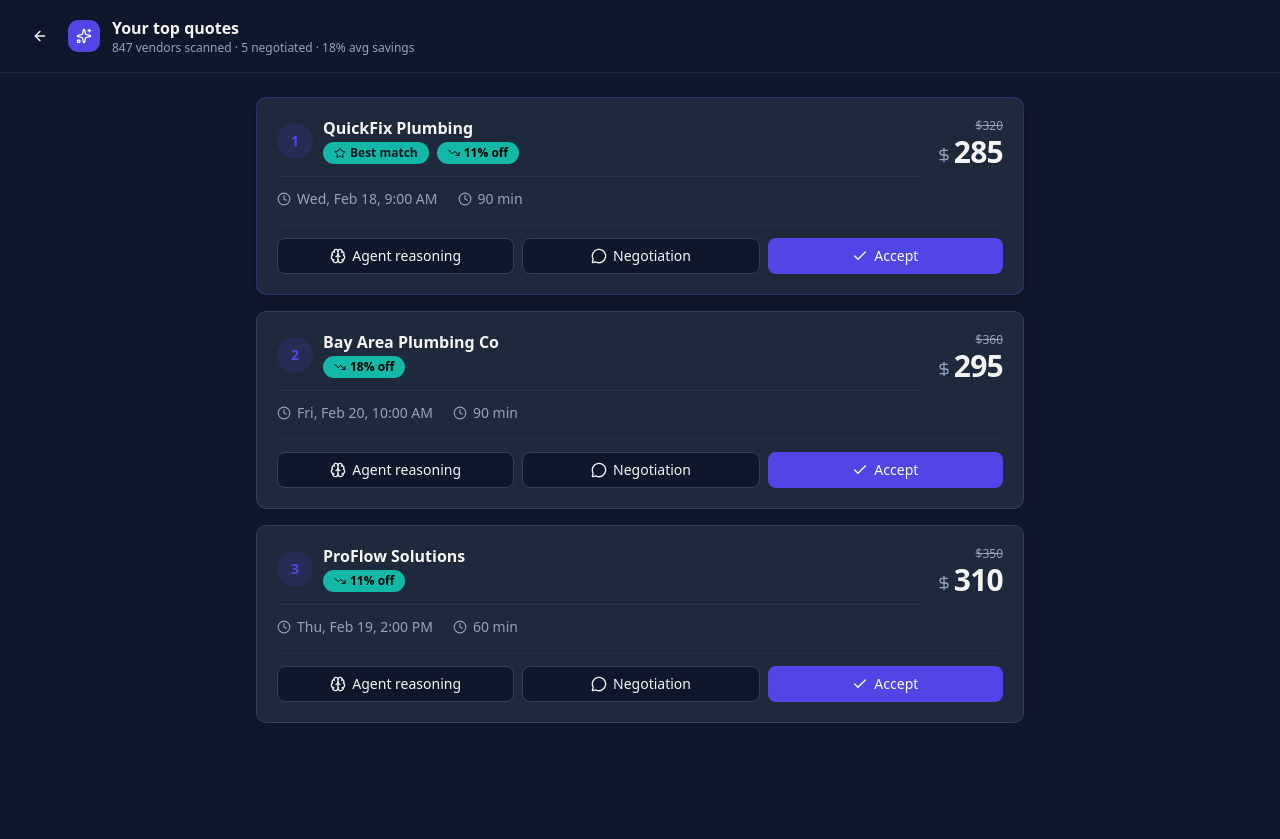
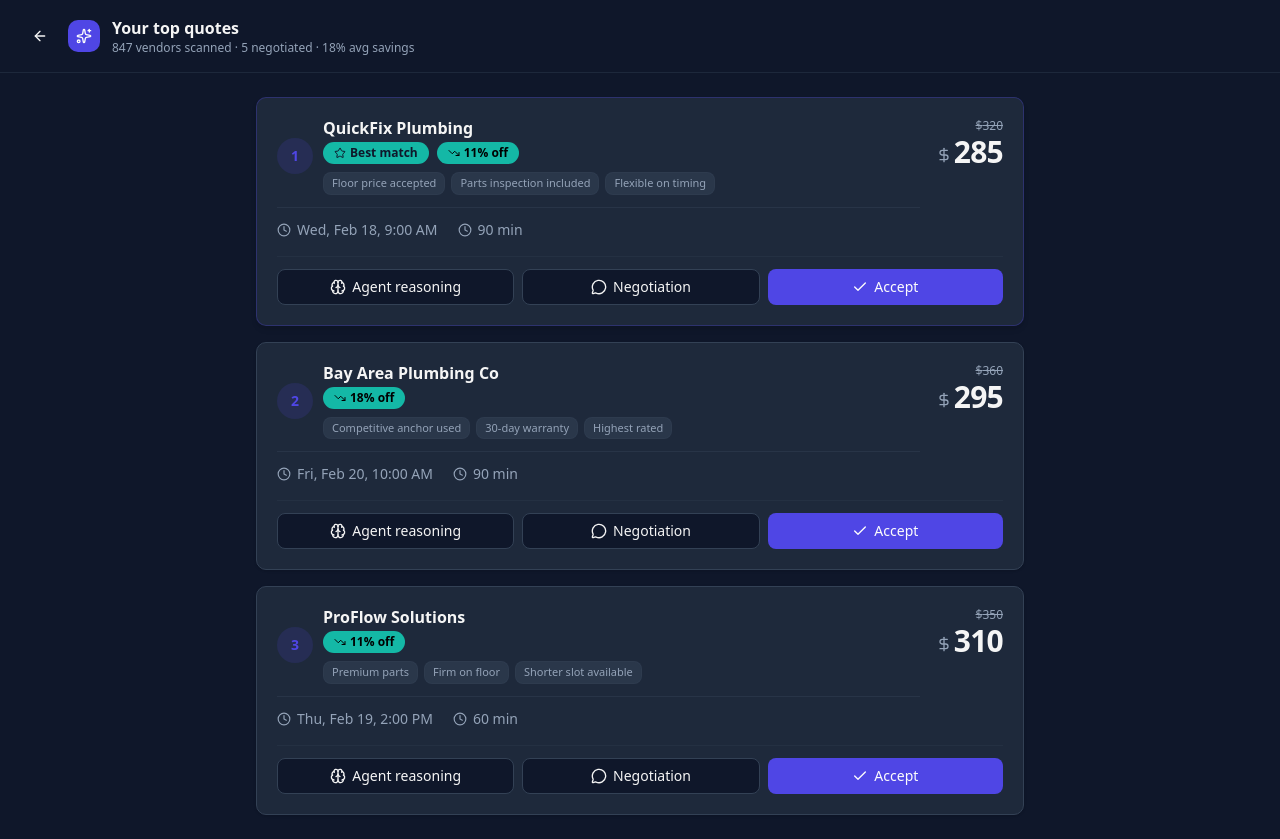
Before and after one commit to patidararnav/agentplace, a React (Vite) app: page /customer/results in a window 1280 px wide. Before the commit the page ends 800 px from the top, so only its background shows below. Built offline with nearby package versions, Linux system fonts and the light colour scheme.

Commit message:
insights

```diff
--- a/src/data/mock.ts
+++ b/src/data/mock.ts
@@ -256,6 +256,7 @@ export const mockQuotes: VendorQuote[] = [
       { timestamp: '0:04', text: 'Client offered $280 — below floor of $285. Counter-offering at floor price.', type: 'reasoning' },
       { timestamp: '0:05', text: 'Accepted at $285. Booking confirmed. Escrow receipt acknowledged.', type: 'result' },
     ],
+    insightTags: ['Floor price accepted', 'Parts inspection included', 'Flexible on timing'],
   },
   {
     rank: 2,
@@ -282,6 +283,7 @@ export const mockQuotes: VendorQuote[] = [
       { timestamp: '0:03', text: 'Competing quote at $285. Our floor is $280 but we offer warranty differentiation.', type: 'reasoning' },
       { timestamp: '0:04', text: 'Offering $295 with 30-day warranty — accepted as option 2.', type: 'result' },
     ],
+    insightTags: ['Competitive anchor used', '30-day warranty', 'Highest rated'],
   },
   {
     rank: 3,
@@ -307,6 +309,7 @@ export const mockQuotes: VendorQuote[] = [
       { timestamp: '0:03', text: 'Client wants $285 — below our premium service floor. Holding at $310.', type: 'reasoning' },
       { timestamp: '0:04', text: 'Final offer $310. Auto-accept rule: no further negotiation below floor.', type: 'result' },
     ],
+    insightTags: ['Premium parts', 'Firm on floor', 'Shorter slot available'],
   },
 ];
 
--- a/src/pages/JobResponsePage.tsx
+++ b/src/pages/JobResponsePage.tsx
@@ -117,6 +117,18 @@ export function JobResponsePage() {
                               {savings}% off
                             </Badge>
                           </div>
+                          {q.insightTags && q.insightTags.length > 0 && (
+                            <div className="flex flex-wrap gap-1.5 mt-2">
+                              {q.insightTags.map((tag) => (
+                                <span
+                                  key={tag}
+                                  className="text-[11px] px-2 py-0.5 rounded-md bg-muted/60 text-muted-foreground border border-border/50"
+                                >
+                                  {tag}
+                                </span>
+                              ))}
+                            </div>
+                          )}
                         </div>
                       </div>
 
--- a/src/types/index.ts
+++ b/src/types/index.ts
@@ -76,6 +76,8 @@ export interface VendorQuote {
   negotiationMessages: NegotiationMessage[];
   customerAgentThoughts: AgentThought[];
   vendorAgentThoughts: AgentThought[];
+  /** Short insight tags generated from the negotiation (e.g. "Competitive anchor", "Warranty included") */
+  insightTags?: string[];
 }
 
 /* ── Booked job ── */
```
